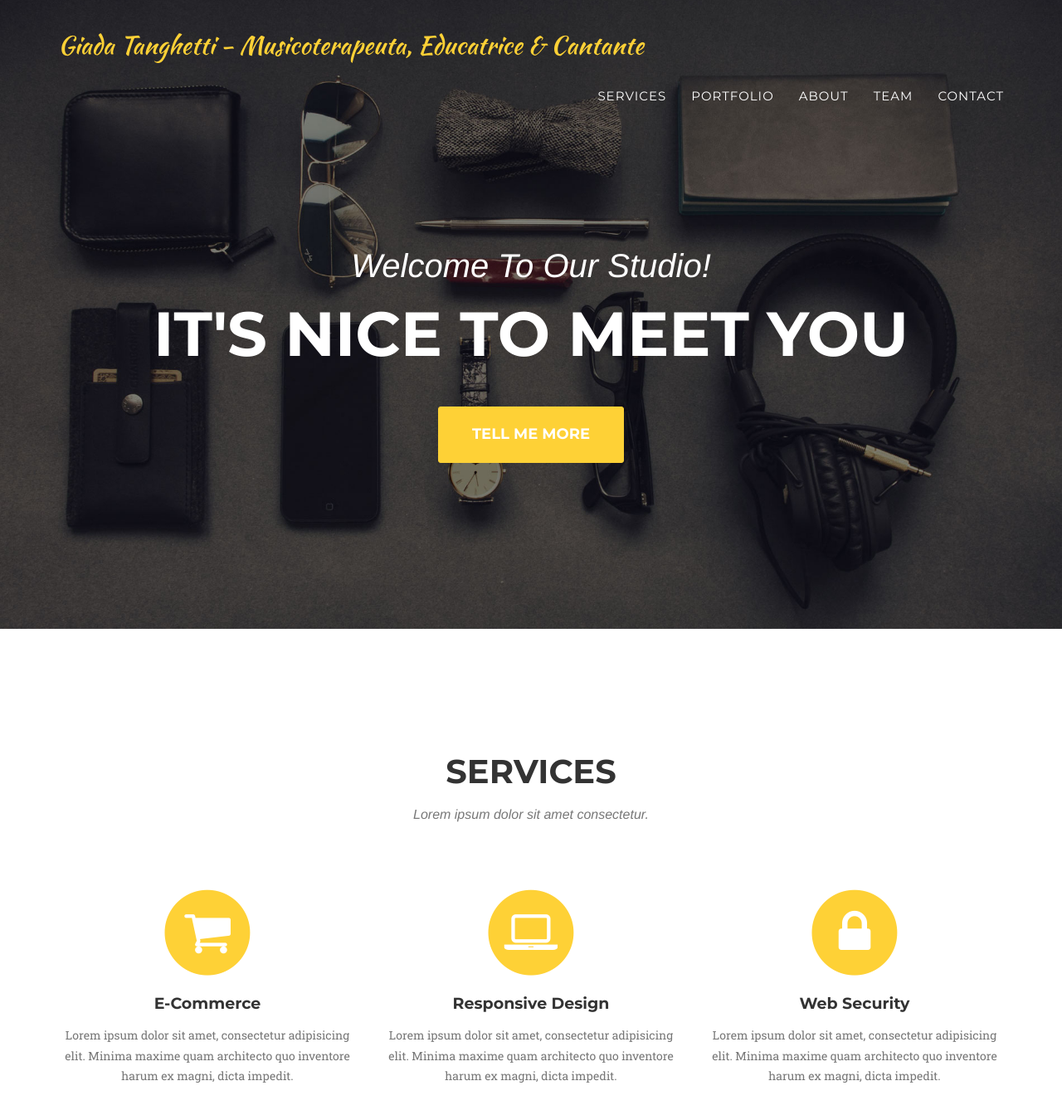
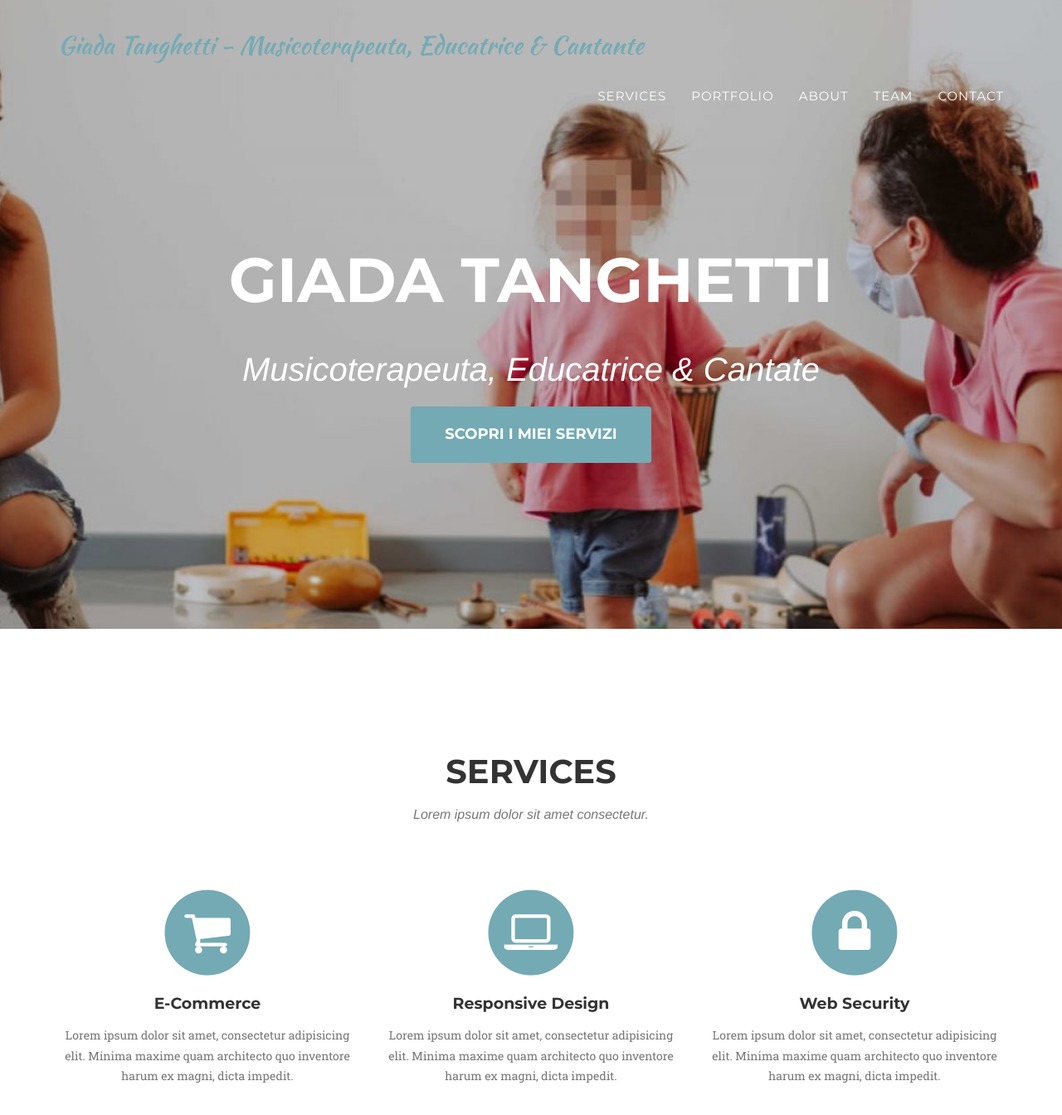
Before and after one commit to gmarraff/giadatanghetti.it, a Jekyll site: the page built from _posts/2014-07-16-project-3.markdown, in a window 1280 px wide and 1400 px high. Shown: the top 1344 px of the window at 83% size. Built offline with Jekyll 4.4.1, drawn with Linux system fonts in a browser that asks for light colours; some web fonts are replaced.

Commit message:
Modify color and images

```diff
--- a/_data/template.yml
+++ b/_data/template.yml
@@ -1,7 +1,7 @@
 # Color settings (hex-codes without the leading hash-tag)
 color:
-  primary: fed136
-  secondary: fec503
+  primary: 73aab4
+  secondary: 609ba6
   secondary-dark: 333
   muted: 777
 
--- a/_includes/css/agency.css
+++ b/_includes/css/agency.css
@@ -269,7 +269,7 @@ header {
     text-align: center;
     color: #fff;
     background-attachment: scroll;
-    background-image: url('{{ site.baseurl }}/img/header-bg.jpg');
+    background-image: url('{{ site.baseurl }}/img/header-bg-crop.jpg');
     background-position: center center;
     background-repeat: none;
     -webkit-background-size: cover;
--- a/_includes/header.html
+++ b/_includes/header.html
@@ -44,9 +44,9 @@
     <header>
         <div class="container">
             <div class="intro-text">
-                <div class="intro-lead-in">Welcome To Our Studio!</div>
-                <div class="intro-heading">It's Nice To Meet You</div>
-                <a href="#services" class="page-scroll btn btn-xl">Tell Me More</a>
+                <div class="intro-heading">Giada Tanghetti</div>
+                <div class="intro-lead-in">Musicoterapeuta, Educatrice & Cantate</div>
+                <a href="#services" class="page-scroll btn btn-xl">Scopri i miei Servizi</a>
             </div>
         </div>
     </header>
```
Also changed, not shown: img/header-bg-crop.jpg (added), img/header-bg.jpg.
